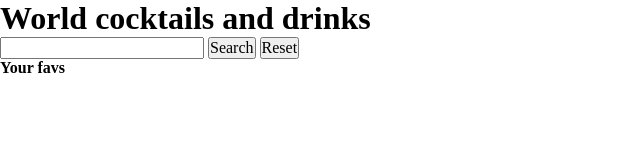
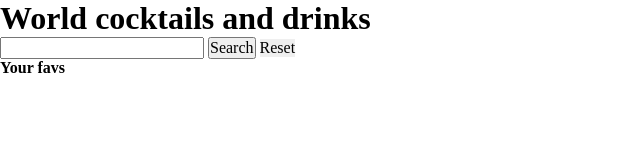
Before and after one commit to Adalab/modulo-2-evaluacion-final-AleDiUrr, a website: page docs/index.html in a window 1280 px wide. Shown: the full height of the page, 0-640 px from the left. Drawn offline with Linux system fonts and the light colour scheme; no server answers.

Commit message:
run docs

```diff
--- a/docs/index.html
+++ b/docs/index.html
@@ -26,7 +26,7 @@
         <form class="form_section">
           <input class="input js-cocktail-input" type="text" name="find" />
           <input class="search_button js-search-btn" type="button" value="Search" />
-          <input class="reset_button js-reset-btn" type="reset" value="Reset" />
+          <button class="reset_button js-reset-btn">Reset</button>
         </form>
         <h2 class="favs_title js-favs-title">Your favs</h2>
         <ul class="favs_list js-favs-list">
```
Also changed, not shown: docs/assets/js/main.js (+1 -1 lines).
